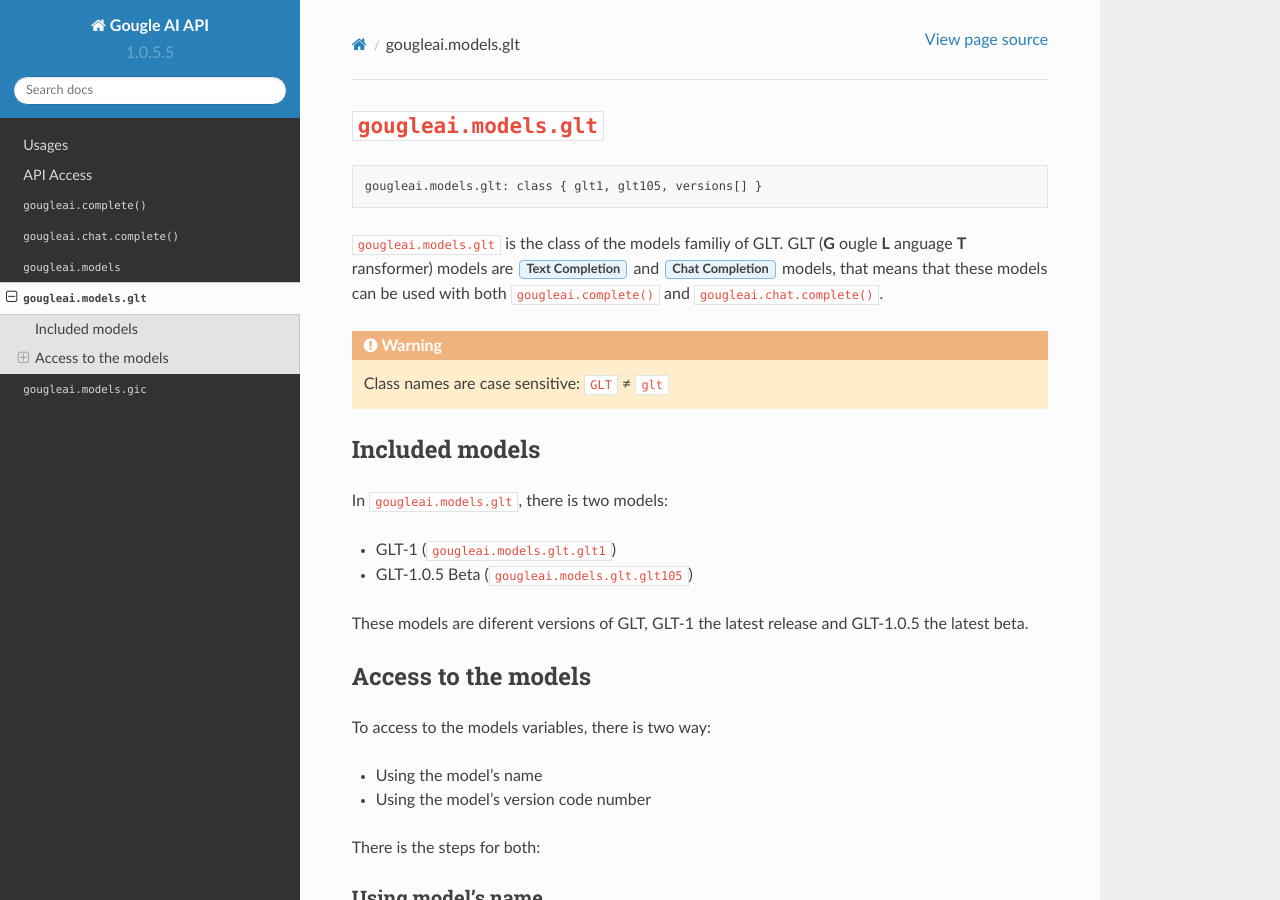
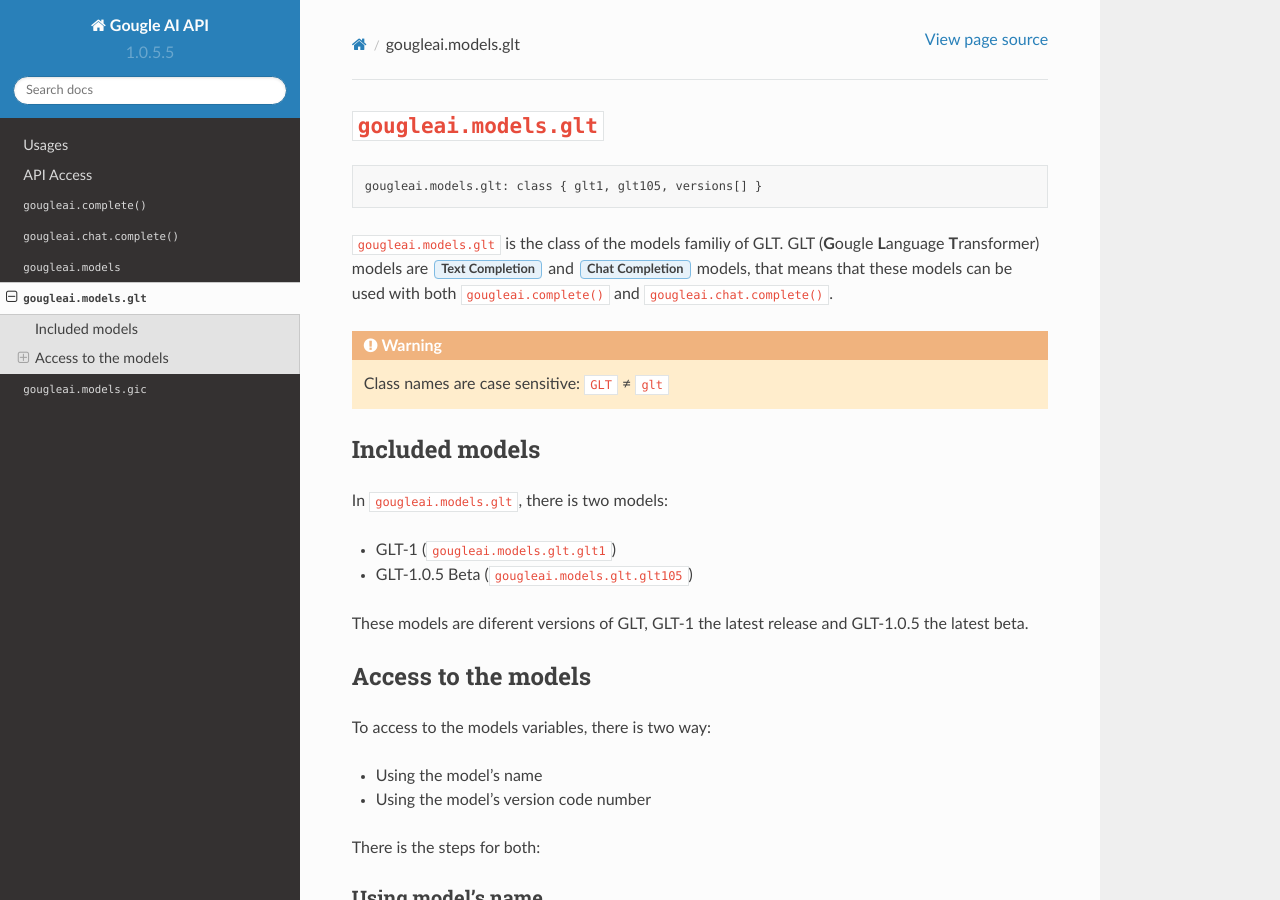
Before and after one commit to gougle-official/gougleai-docs, a Sphinx documentation site: the page built from docs/source/models/glt.rst, in a window 1280 px wide and 900 px high. Built offline with Sphinx 7.4.7 and the Read the Docs theme 2.0.0, drawn with Linux system fonts in a browser that asks for light colours.

Commit message:
FIxed some things.

```diff
--- a/docs/source/models/gic.rst
+++ b/docs/source/models/gic.rst
@@ -5,7 +5,7 @@
 
     gougleai.models.gic: class { gic1, gic105, versions[] }
 
-``gougleai.models.gic`` is the class of the models familiy of GIC. GIC (**G** ougle **I** mage **C** reator) models are :guilabel:`Image Generation` models, that means that these models can be used with no module's function right now.
+``gougleai.models.gic`` is the class of the models familiy of GIC. GIC (**G**\ ougle **I**\ mage **C**\ reator) models are :guilabel:`Image Generation` models, that means that these models can be used with no module's function right now.
 
 .. warning::
 	Class names are case sensitive: ``GIC`` ≠ ``gic``
--- a/docs/source/models/glt.rst
+++ b/docs/source/models/glt.rst
@@ -5,7 +5,7 @@
 
     gougleai.models.glt: class { glt1, glt105, versions[] }
 
-``gougleai.models.glt`` is the class of the models familiy of GLT. GLT (**G** ougle **L** anguage **T** ransformer) models are :guilabel:`Text Completion` and :guilabel:`Chat Completion` models, that means that these models can be used with both ``gougleai.complete()`` and ``gougleai.chat.complete()``.
+``gougleai.models.glt`` is the class of the models familiy of GLT. GLT (**G**\ ougle **L**\ anguage **T**\ ransformer) models are :guilabel:`Text Completion` and :guilabel:`Chat Completion` models, that means that these models can be used with both ``gougleai.complete()`` and ``gougleai.chat.complete()``.
 
 .. warning::
 	Class names are case sensitive: ``GLT`` ≠ ``glt``
```
